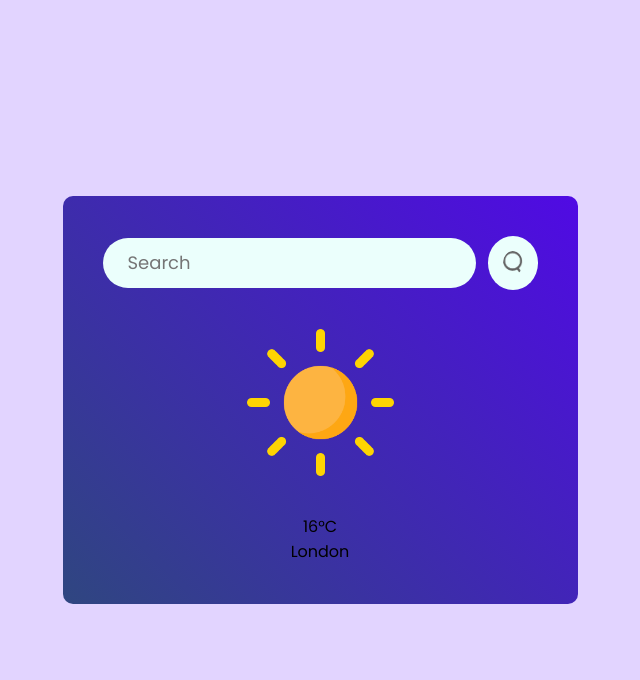
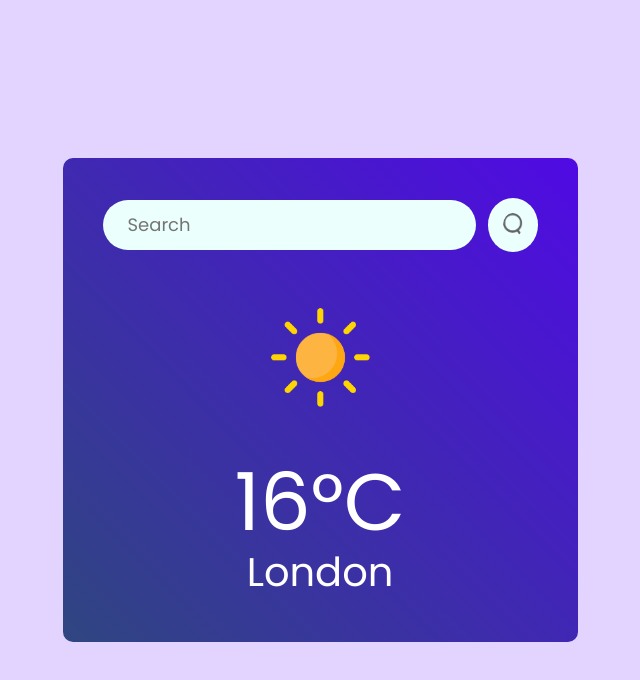
Before and after one commit to claudiahW/Weather-app, a React app: page / in a window 1280 px wide. Shown: the top 680 px of the page, without its empty margins (320-960 px from the left). Built offline with nearby package versions, Linux system fonts and the light colour scheme; the HTML template or start-up script is replaced by a standard one.

Commit message:
style temperature and city names

```diff
--- a/src/components/Weather.css
+++ b/src/components/Weather.css
@@ -31,3 +31,18 @@
   background: #ebfffc;
   cursor: pointer;
 }
+.weather-icon {
+  width: 150px;
+  margin: 30px 0;
+}
+
+.temperature {
+  color: #fff;
+  font-size: 80px;
+  line-height: 1;
+}
+
+.location{
+    color: #fff;
+    font-size: 40px;
+}
--- a/src/components/Weather.jsx
+++ b/src/components/Weather.jsx
@@ -17,9 +17,9 @@ const Weather = () => {
         <img src={search_icon} alt="" />
       </div>
 
-      <img src={clear_icon} alt="" />
-      <p>16°C</p>
-      <p>London</p>
+      <img src={clear_icon} alt="" className="weather-icon"/>
+      <p className="temperature">16°C</p>
+      <p className="location">London</p>
     </div>
   );
 };
```
